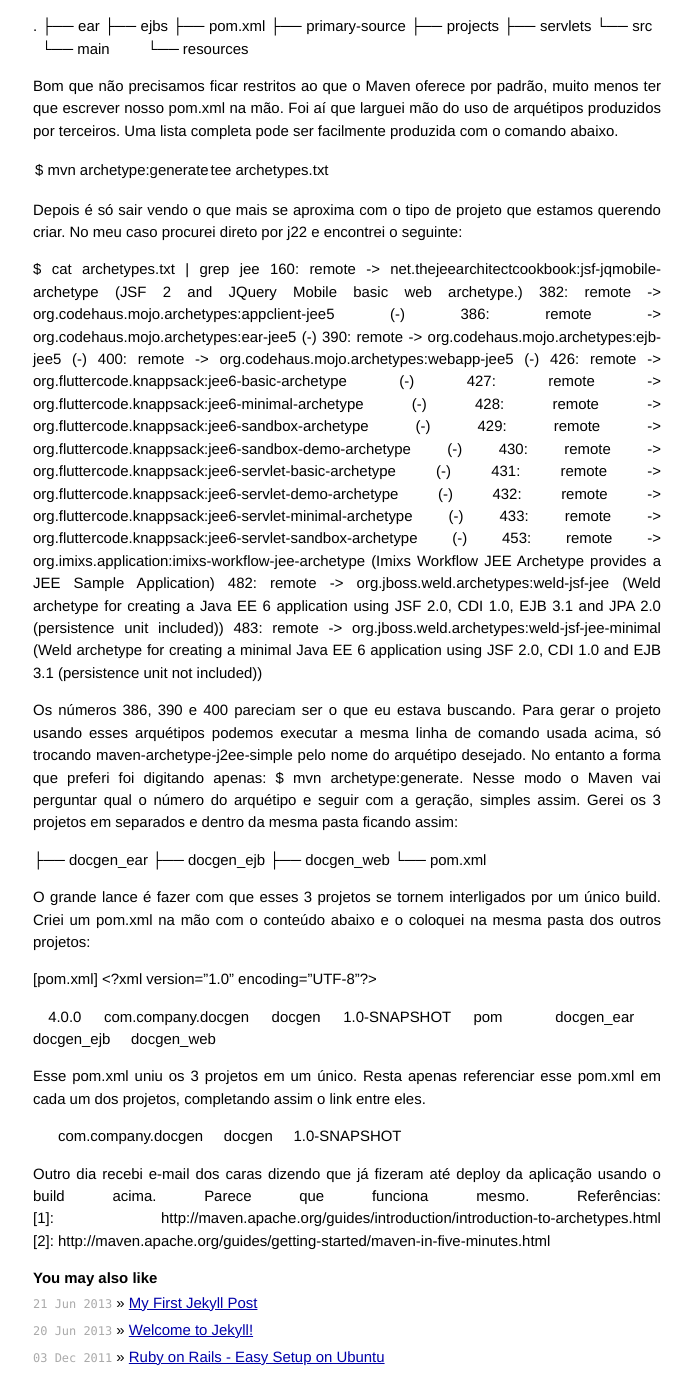
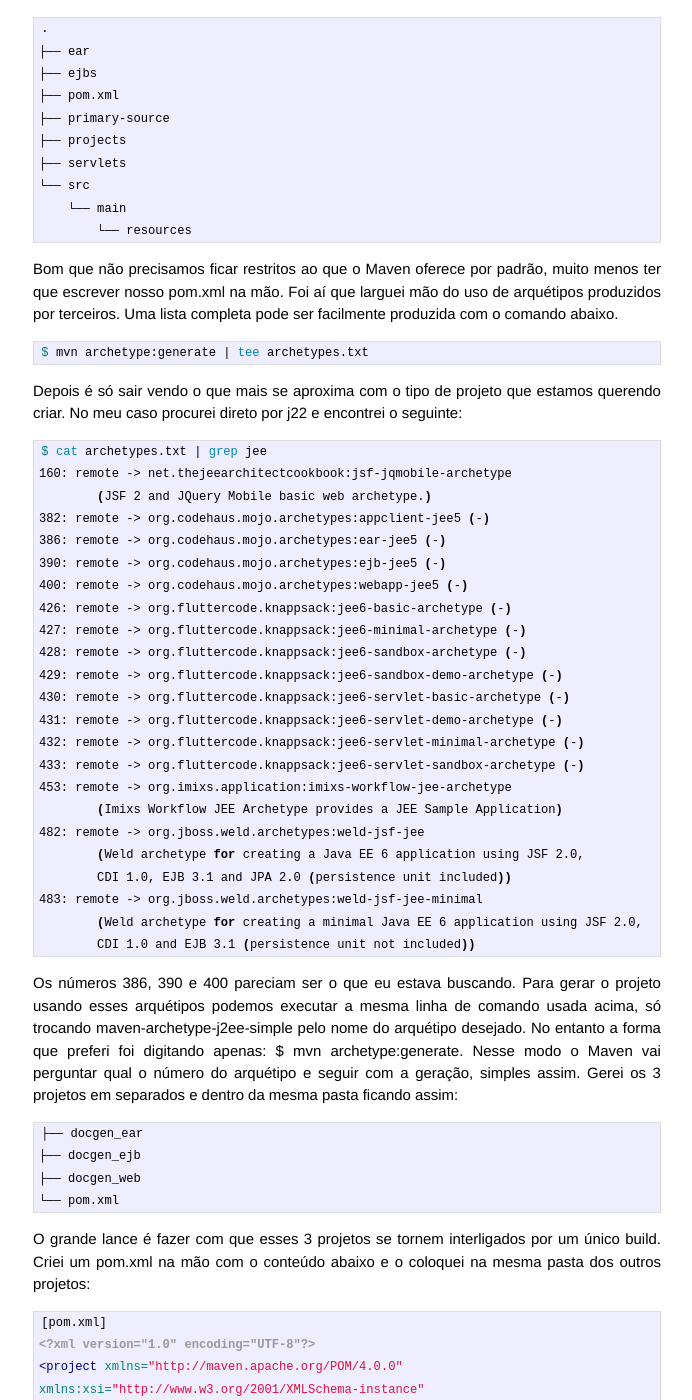
Before and after one commit to georgeanderson/georgeanderson.github.io, a Jekyll site: the page built from _posts/tumblr/2012-10-03-criando-um-projeto-jee-com-maven.md, in a window 1280 px wide and 1400 px high, scrolled down 493 px. Shown: the whole window, without its empty margins (293-985 px from the left). Built offline with Jekyll 4.4.1, drawn with Linux system fonts in a browser that asks for light colours; some of the changed text lies outside the part shown.

Commit message:
Site review and fixes in old posts

```diff
--- a/_config.yml
+++ b/_config.yml
@@ -1,3 +1,3 @@
-name: georgeanderson
+name: George Anderson
 pygments: true
 paginate: 5
--- a/_posts/2013-06-21-My-First-Jekyll-Post.markdown
+++ b/_posts/2013-06-21-My-First-Jekyll-Post.markdown
@@ -12,7 +12,7 @@ the command line directly without having to deal with HTML formatting. Another n
 about hosting in GitHub is that my repository and website sit together in the same place.
 
 In the first version it should just plain Jekyll defaults with no social interaction. The
-idea is to gradually add common blog functionalities like commenta (I hope there is a
+idea is to gradually add common blog functionalities like comments (I hope there is a
 disqus plugin out there), twitter, LinkedIn, PSN and others - no Facebook please.
 
 Let's see how this works in the coming weeks. That's it for now.
--- a/_posts/tumblr/2012-10-03-criando-um-projeto-jee-com-maven.md
+++ b/_posts/tumblr/2012-10-03-criando-um-projeto-jee-com-maven.md
@@ -7,29 +7,36 @@ tags:
 A algumas semanas uns colegas no trabalho receberam a incubência de criar uma aplicação do zero. A decisão foi por fazer uma aplicação JEE, utilizando JSF no front-end e EJB + JPA no back-end. Fui acionado para dar uma consultoria ao time e então nos reunimos para revisar pontos importantes da arquitetura, design e execução do projeto. Quando o assunto entrou em build, eu e outro amigo que também estava como consultor fomos unânimes em indicar o Maven. Como grande parte do time não tinha conhecimento no assunto, foi então que propus a seguinte estrutura.
 Primeiro preferi adotar a última versão do Maven (no momento a 3.0.4). Segundo tentei usar um arquétipo padrão fornecido pelo próprio Maven[1], o maven-archetype-j2ee-simple.
 
-$ mvn archetype:generate -DgroupId=com.company.docgen -DartifactId=docgen_jee -DarchetypeArtifactId=maven-archetype-j2ee-simple
+{% highlight bash %}
+$ mvn archetype:generate -DgroupId=com.company.docgen -DartifactId=docgen_jee \
+-DarchetypeArtifactId=maven-archetype-j2ee-simple
+{% endhighlight %}
 
 Parecia ser promissor mas a estrutura criada por ele é um tanto confusa na minha opnião. Nâo fiquei muito certo aonde colocar o quê.
 
-.
-├── ear
-├── ejbs
-├── pom.xml
-├── primary-source
-├── projects
-├── servlets
-└── src
-    └── main
-        └── resources
+	.
+	├── ear
+	├── ejbs
+	├── pom.xml
+	├── primary-source
+	├── projects
+	├── servlets
+	└── src
+	    └── main
+	        └── resources
 
 Bom que não precisamos ficar restritos ao que o Maven oferece por padrão, muito menos ter que escrever nosso pom.xml na mão. Foi aí que larguei mão do uso de arquétipos produzidos por terceiros. Uma lista completa pode ser facilmente produzida com o comando abaixo.
 
+{% highlight bash %}
 $ mvn archetype:generate | tee archetypes.txt
+{% endhighlight %}
 
 Depois é só sair vendo o que mais se aproxima com o tipo de projeto que estamos querendo criar. No meu caso procurei direto por j22 e encontrei o seguinte:
 
+{% highlight bash %}
 $ cat archetypes.txt | grep jee
-160: remote -> net.thejeearchitectcookbook:jsf-jqmobile-archetype (JSF 2 and JQuery Mobile basic web archetype.)
+160: remote -> net.thejeearchitectcookbook:jsf-jqmobile-archetype
+	(JSF 2 and JQuery Mobile basic web archetype.)
 382: remote -> org.codehaus.mojo.archetypes:appclient-jee5 (-)
 386: remote -> org.codehaus.mojo.archetypes:ear-jee5 (-)
 390: remote -> org.codehaus.mojo.archetypes:ejb-jee5 (-)
@@ -42,22 +49,32 @@ $ cat archetypes.txt | grep jee
 431: remote -> org.fluttercode.knappsack:jee6-servlet-demo-archetype (-)
 432: remote -> org.fluttercode.knappsack:jee6-servlet-minimal-archetype (-)
 433: remote -> org.fluttercode.knappsack:jee6-servlet-sandbox-archetype (-)
-453: remote -> org.imixs.application:imixs-workflow-jee-archetype (Imixs Workflow JEE Archetype provides a JEE Sample Application)
-482: remote -> org.jboss.weld.archetypes:weld-jsf-jee (Weld archetype for creating a Java EE 6 application using JSF 2.0, CDI 1.0, EJB 3.1 and JPA 2.0 (persistence unit included))
-483: remote -> org.jboss.weld.archetypes:weld-jsf-jee-minimal (Weld archetype for creating a minimal Java EE 6 application using JSF 2.0, CDI 1.0 and EJB 3.1 (persistence unit not included))
+453: remote -> org.imixs.application:imixs-workflow-jee-archetype
+	(Imixs Workflow JEE Archetype provides a JEE Sample Application)
+482: remote -> org.jboss.weld.archetypes:weld-jsf-jee
+	(Weld archetype for creating a Java EE 6 application using JSF 2.0,
+	CDI 1.0, EJB 3.1 and JPA 2.0 (persistence unit included))
+483: remote -> org.jboss.weld.archetypes:weld-jsf-jee-minimal
+	(Weld archetype for creating a minimal Java EE 6 application using JSF 2.0,
+	CDI 1.0 and EJB 3.1 (persistence unit not included))
+{% endhighlight %}
 
 Os números 386, 390 e 400 pareciam ser o que eu estava buscando. Para gerar o projeto usando esses arquétipos podemos executar a mesma linha de comando usada acima, só trocando maven-archetype-j2ee-simple pelo nome do arquétipo desejado. No entanto a forma que preferi foi digitando apenas: $ mvn archetype:generate. Nesse modo o Maven vai perguntar qual o número do arquétipo e seguir com a geração, simples assim. Gerei os 3 projetos em separados e dentro da mesma pasta ficando assim:
 
-├── docgen_ear
-├── docgen_ejb
-├── docgen_web
-└── pom.xml
+	├── docgen_ear
+	├── docgen_ejb
+	├── docgen_web
+	└── pom.xml
 
 O grande lance é fazer com que esses 3 projetos se tornem interligados por um único build. Criei um pom.xml na mão com o conteúdo abaixo e o coloquei na mesma pasta dos outros projetos:
 
+{% highlight xml %}
 [pom.xml]
 <?xml version="1.0" encoding="UTF-8"?>
-<project xmlns="http://maven.apache.org/POM/4.0.0" xmlns:xsi="http://www.w3.org/2001/XMLSchema-instance" xsi:schemaLocation="http://maven.apache.org/POM/4.0.0 http://maven.apache.org/xsd/maven-4.0.0.xsd">
+<project xmlns="http://maven.apache.org/POM/4.0.0"
+xmlns:xsi="http://www.w3.org/2001/XMLSchema-instance"
+xsi:schemaLocation="http://maven.apache.org/POM/4.0.0
+http://maven.apache.org/xsd/maven-4.0.0.xsd">
   <modelVersion>4.0.0</modelVersion>
   <groupId>com.company.docgen</groupId>
   <artifactId>docgen</artifactId>
@@ -69,16 +86,20 @@ O grande lance é fazer com que esses 3 projetos se tornem interligados por um
     <module>docgen_web</module>
   </modules>
 </project>
+{% endhighlight %}
 
 Esse pom.xml uniu os 3 projetos em um único. Resta apenas referenciar esse pom.xml em cada um dos projetos, completando assim o link entre eles.
 
+{% highlight xml %}
   <parent>
     <groupId>com.company.docgen</groupId>
     <artifactId>docgen</artifactId>
     <version>1.0-SNAPSHOT</version>
   </parent>
+{% endhighlight %}
 
 Outro dia recebi e-mail dos caras dizendo que já fizeram até deploy da aplicação usando o build acima. Parece que funciona mesmo.
+
 Referências:
 [1]: http://maven.apache.org/guides/introduction/introduction-to-archetypes.html
 [2]: http://maven.apache.org/guides/getting-started/maven-in-five-minutes.html
```
Also changed, not shown: _posts/tumblr/2011-12-03-ruby-on-rails---easy-setup-on-ubuntu.md (+12 -0 lines), 1 other file.
